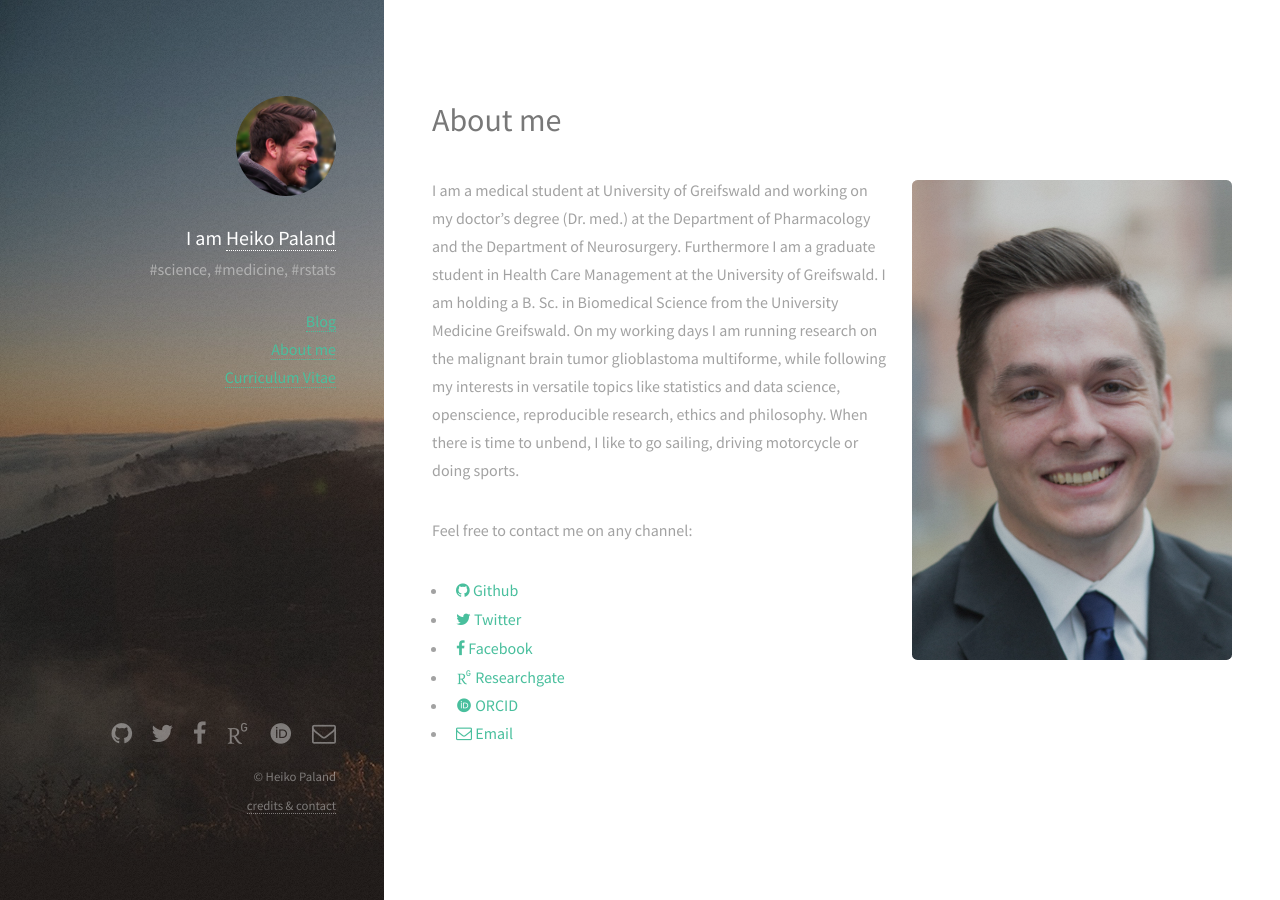
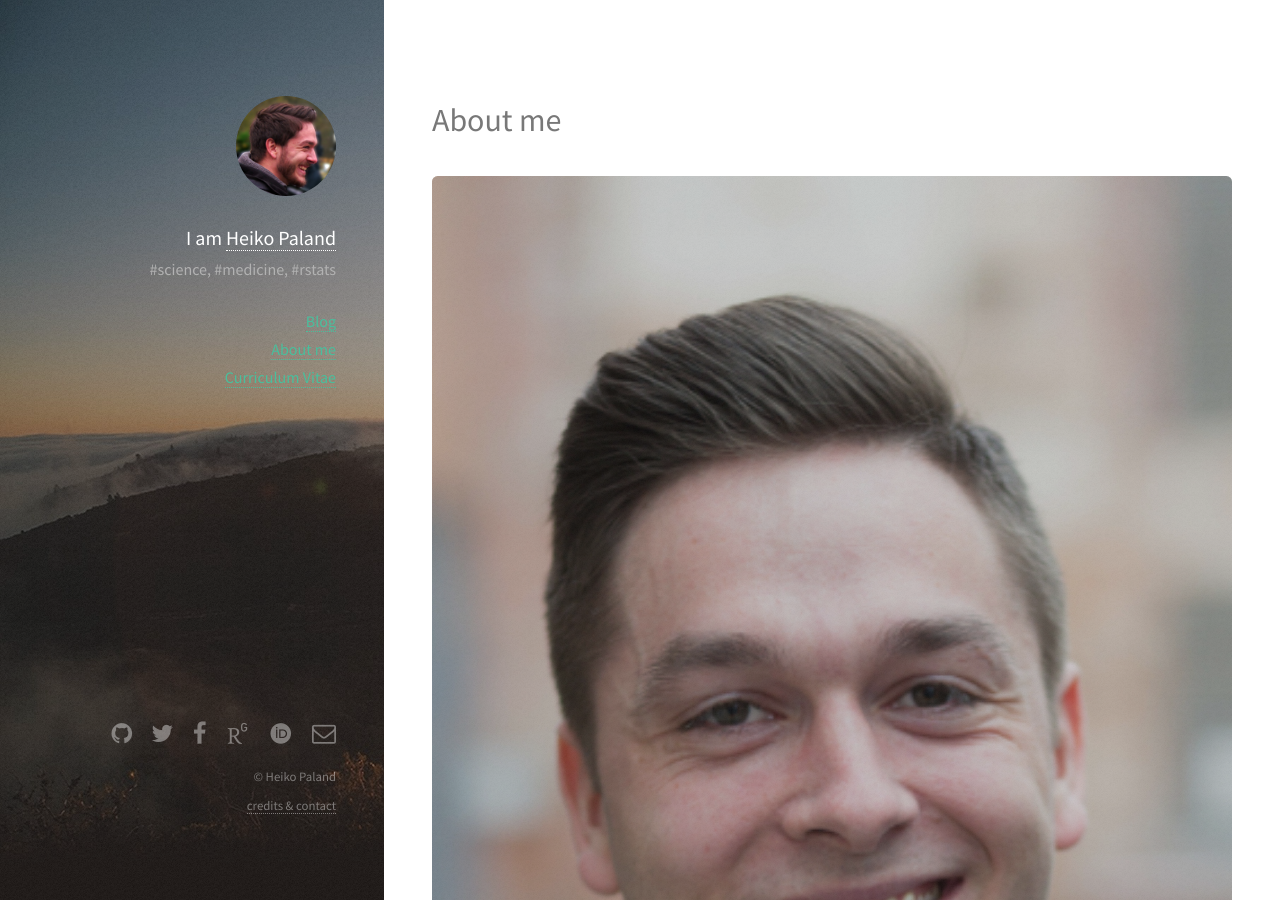
Before and after one commit to old-jekyll-templates/Strata-Jekyll-Theme, a Jekyll site: the page built from about.md, in a window 1280 px wide and 900 px high. Built offline with Jekyll 4.4.1, drawn with Linux system fonts in a browser that asks for light colours; some web fonts are replaced; comment, search, counter and statistics services are not loaded.

Commit message:
test image implementation

```diff
--- a/about.md
+++ b/about.md
@@ -2,7 +2,7 @@
 layout: page
 title: About me
 ---
-<span class="image right"><img src="{{ site.url }}/images/avatar_big.jpg"></span>
+<span class="image fit thumb"><img src="{{ site.url }}/images/avatar_big.jpg"></span>
 
 I am a medical student at University of Greifswald and working on my doctor's degree (Dr. med.) at the Department of Pharmacology and the Department of Neurosurgery. Furthermore I am a graduate student in Health Care Management at the University of Greifswald. I am holding a B. Sc. in Biomedical Science from the University Medicine Greifswald. On my working days I am running research on the malignant brain tumor glioblastoma multiforme, while following my interests in versatile topics like statistics and data science, openscience, reproducible research, ethics and philosophy. When there is time to unbend, I like to go sailing, driving motorcycle or doing sports.
 
```
